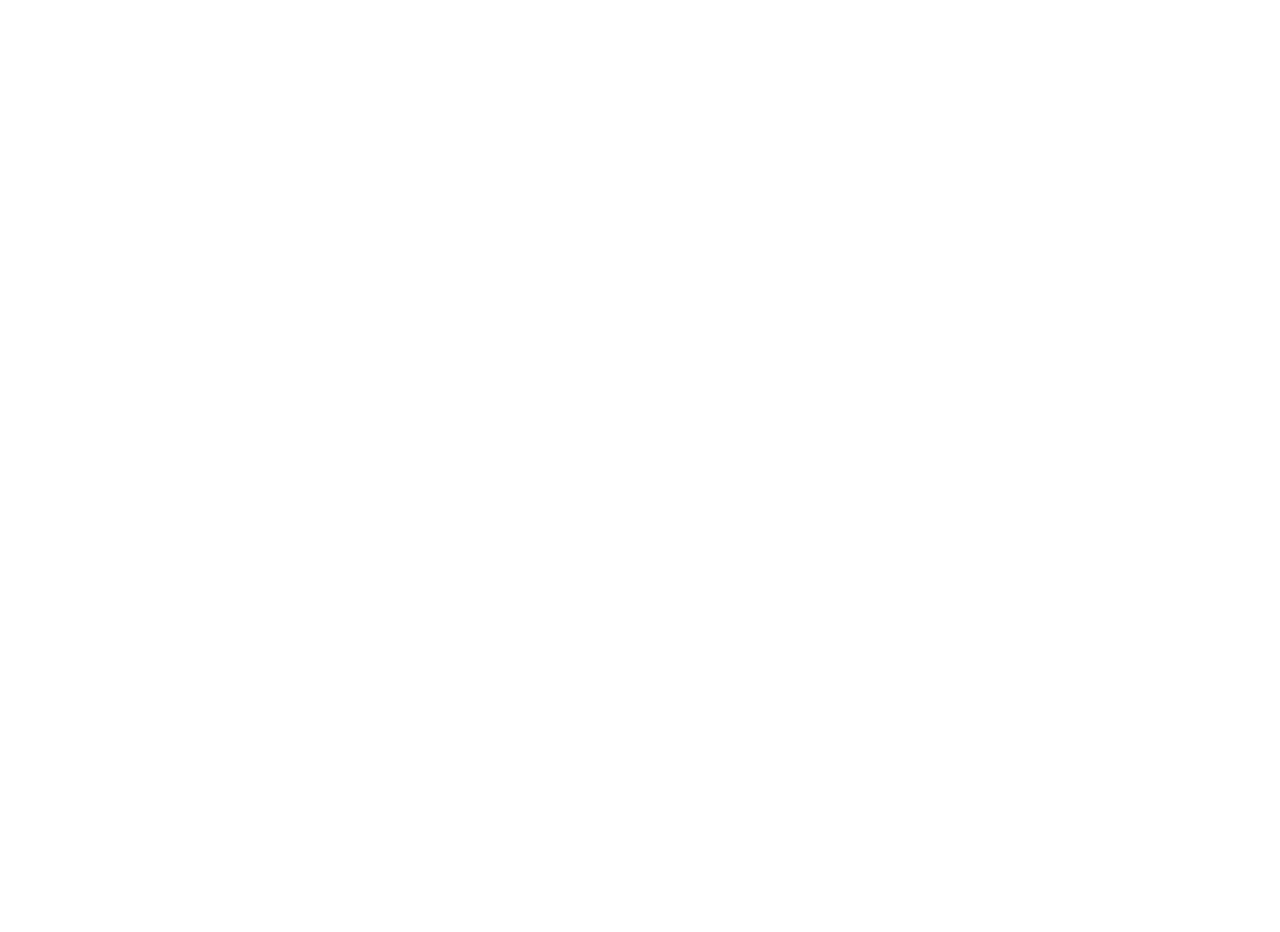
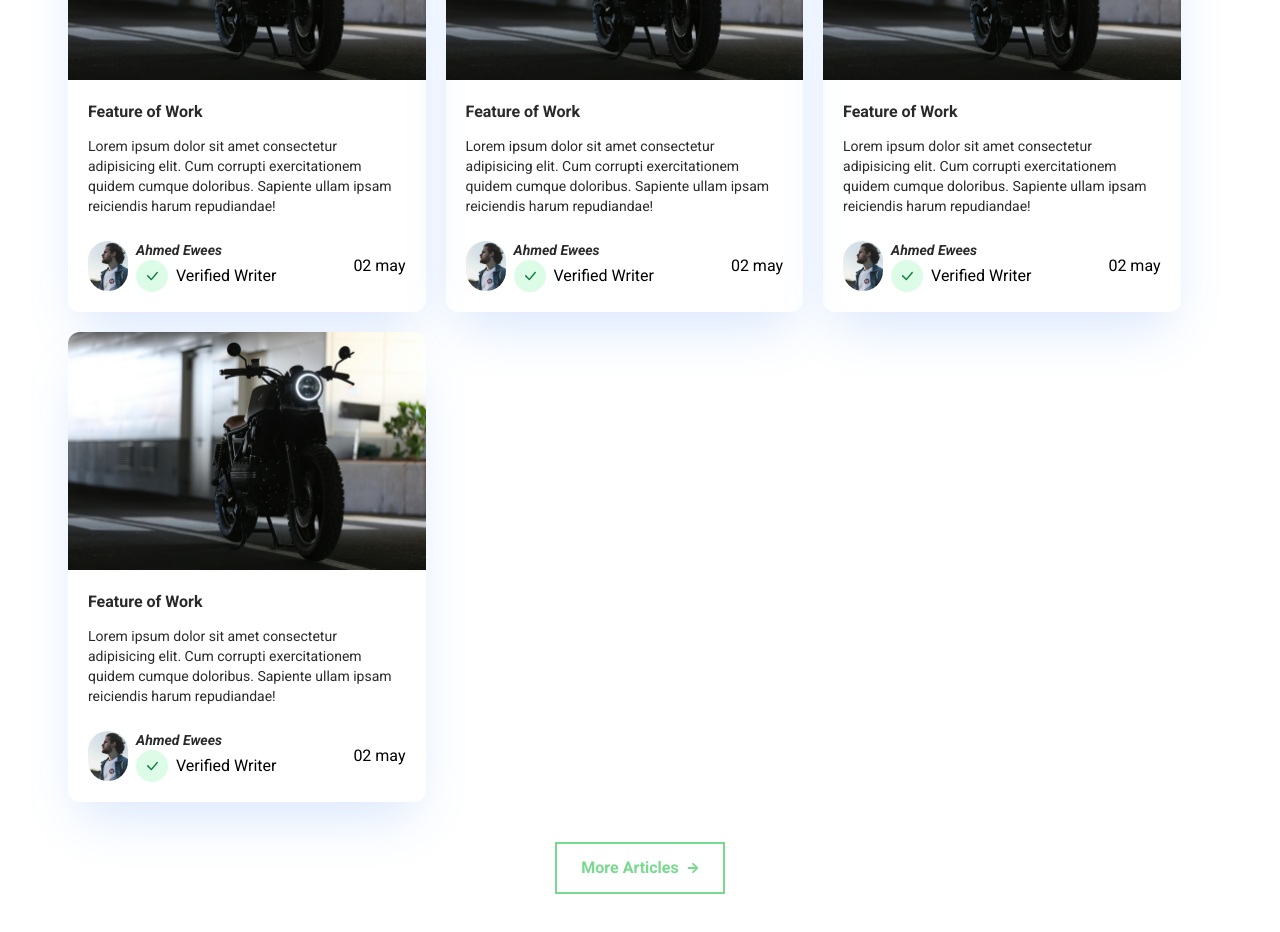
Before and after one commit to AhmedEweesKorany/Ponder_Peak, a React (Vite) app: page / in a window 1280 px wide. Shown: the part 900-1832 px from the top of the page. Before the commit the page ends 805 px from the top, so only its background shows below. Built offline with nearby package versions, Linux system fonts and the light colour scheme.

Commit message:
Compelete Article Section and fix some resonsive issues

```diff
--- a/src/components/ArticleCard/ArticleCard.jsx
+++ b/src/components/ArticleCard/ArticleCard.jsx
@@ -1,9 +1,62 @@
-import React from 'react'
+import React from "react";
+import { images } from "../../constants";
+import { BsCheckLg } from "react-icons/bs";
+import { Link } from "react-router-dom";
 
-const ArticleCard = () => {
+const ArticleCard = ({ className,to }) => {
+  /**
+   * A functional component that renders an article card with an image and text content.
+   *
+   * @param {Object} props - The component's props.
+   * @param {string} props.className - Additional CSS classes to apply to the root element.
+   *
+   * @returns {JSX.Element} - The rendered article card component.
+   */
+
   return (
-    <div>ArticleCard</div>
-  )
-}
+    <div
+      className={`${className} rounded-xl overflow-hidden shadow-2xl shadow-blue-500/20`}
+    >
+<Link to={to}>
+<img
+        src={images.post1}
+        alt="articleCardImg"
+        className="w-full h-auto object-cover object-center"
+      />
+</Link>
+      <div className="p-5">
+        <h2 className=" font-roboto font-bold text-x text-semiblack dark:text-white">
+          Feature of Work
+        </h2>
+        <p className="text-sm text-semiblack mt-3 dark:text-gray-400">
+          Lorem ipsum dolor sit amet consectetur adipisicing elit. Cum corrupti
+          exercitationem quidem cumque doloribus. Sapiente ullam ipsam
+          reiciendis harum repudiandae!
+        </p>
+        <div className="flex justify-between items-center mt-6">
+          <div className="flex items-center gap-x-2">
+            <img
+              src={images.postProfile1}
+              alt=""
+              className="w-[40px] object-conver rounded-full"
+            />
+            <div className="fex flex-col">
+              <h4 className="font-bold italic text-semiblack text-sm dark:text-gray-300" >
+                Ahmed Ewees
+              </h4>
+              <div className="flex items-center gap-x-2">
+                <span className="bg-green-100 p-2 rounded-full text-green-700">
+                  <BsCheckLg/>
+                  </span>
+                <span>Verified Writer</span>
+              </div>
+            </div>
+          </div>
+          <span>02 may</span>
+        </div>
+      </div>
+    </div>
+  );
+};
 
-export default ArticleCard
+export default ArticleCard;
--- a/src/components/DarkModeToggler/DarkModeToggler.jsx
+++ b/src/components/DarkModeToggler/DarkModeToggler.jsx
@@ -6,7 +6,7 @@
     const [DarkMode, setDarkMode] = useContext(DarkModeContext);
 
   return (
-    <div onClick={()=>setDarkMode(!DarkMode)} className='fixed bottom-3 right-7 sm:right-14 dark:bg-gray-600   bg-primary w-[60px] h-[60px] cursor-pointer  flex items-center justify-center rounded-full '>
+    <div onClick={()=>setDarkMode(!DarkMode)} className='fixed z-[99] bottom-3 right-7 sm:right-14 dark:bg-gray-600   bg-primary w-[60px] h-[60px] cursor-pointer  flex items-center justify-center rounded-full '>
        {DarkMode ? <MdLightMode  onClick={()=>setDarkMode(!DarkMode)}/> : <MdDarkMode onClick={()=>setDarkMode(!DarkMode)}/>}
 
         {/* */}
--- a/src/components/Navbar/Navbar.jsx
+++ b/src/components/Navbar/Navbar.jsx
@@ -30,11 +30,11 @@
         <div
           className={`${
             isNavVisible ? "right-0" : "-right-full"
-          } transition-all duration-300 mt-[137px] lg:mt-0 bg-green-900 dark:bg-gray-900 lg:bg-transparent text-white dark:text-white lg:text-black z-[39] w-full lg-w-auto flex flex-col justify-center lg:justify-end lg:flex-row fixed top-0 bottom-0  lg:static items-center gap-y-9 lg:gap-x-9`}
+          } transition-all duration-300 lg:transition-none lg:duration-0 mt-[137px] lg:mt-0 bg-green-900 dark:bg-gray-900 lg:bg-transparent text-white dark:text-white lg:text-black z-[39] w-full lg-w-auto flex flex-col justify-center lg:justify-end lg:flex-row fixed top-0 bottom-0  lg:static items-center gap-y-9 lg:gap-x-9`}
         >
           <ul className="flex flex-col lg:flex-row items-center gap-y-4 lg:gap-x-4 font-semibold tracking-wider">
             {Data.NavInfo.map((item, i) => {
-           return   item.type === "link"?  <NavITem name={item.name} path={item.path} key={i} />:<div className="flex flex-col items-center">
+           return   item.type === "link"?  <NavITem name={item.name} path={item.path} key={i} />:<div key={i} className="flex flex-col items-center">
              <li className="relative group">
              <button  className="px-4 py-2 flex gap-1 items-center" onClick={()=>setDropdown(!dropdown)}>{item.name}              <MdArrowDropDown className="text-2xl group-hover:rotate-180 transition-all duration-150"/>
              </button>
@@ -42,7 +42,7 @@
               <div className={`${dropdown?"block":"hidden"} lg:hidden transition-all duration-500 pt-4 lg:absolute lg:top-0 lg:bottom-0  lg:transform lg:translate-y-full lg:group-hover:block w-max`}>
               <div className="flex flex-col bg-gray-700 sm:bg-white z-[99] sm:z-0 rounded-lg shadow-lg dark:bg-gray-900 dark:text-white dark:shadow-primary p-2">
               {item.items.map((item, i) =>{
-                  return  <Link className="px-4 py-2 hover:underline" to={item.path}>{item.name}</Link>
+                  return  <Link className="px-4 py-2 hover:underline" key={i} to={item.path}>{item.name}</Link>
                 })}
               </div>
               </div>
--- a/src/constants/images.js
+++ b/src/constants/images.js
@@ -1,10 +1,13 @@
 import logo from "../assets/logo.png"
 import darkmodeLogo from "../assets/darkmode_logo.png"
 import HeroImage from "../assets/HeroImage.png"
+import post1 from "../assets/posts/post1.jpg"
+import postProfile1 from "../assets/posts/post-profile1.jpg"
  const images = {
     logo,
     darkmodeLogo,
     HeroImage,
+    post1,postProfile1
 }
 
 export default images;
--- a/src/pages/Home/Container/Articles.jsx
+++ b/src/pages/Home/Container/Articles.jsx
@@ -1,10 +1,25 @@
 import React from 'react'
 import ArticleCard from '../../../components/ArticleCard/ArticleCard'
+import { FaArrowRight } from 'react-icons/fa'
+import { Link } from 'react-router-dom'
 
 const Articles = () => {
   return (
-    <section className=' mx-auto flex flex-wrap md:gap-x-5 gap-y-5 px-5 py-10'>
-        <ArticleCard/>
+    <section className=' flex flex-col mx-auto px-5 py-10'>
+      <div className='flex flex-wrap  md:gap-x-5 gap-y-5 '>
+
+        <ArticleCard className={"w-full md:w-[calc(50%-20px)] lg:w-[calc(33%-20px)]"}/>
+        <ArticleCard className={"w-full md:w-[calc(50%-20px)] lg:w-[calc(33%-20px)]"}/>
+        <ArticleCard className={"w-full md:w-[calc(50%-20px)] lg:w-[calc(33%-20px)]"}/>
+        <ArticleCard className={"w-full md:w-[calc(50%-20px)] lg:w-[calc(33%-20px)]"}/>
+      </div>
+      <Link to={"Articles"} className='flex items-center mx-auto gap-x-2 font-bold transition-all duration-200 hover:gap-x-5 text-primary border-2 border-primary px-6 py-3 mt-10'>
+        <span>
+          More Articles
+        </span>
+        <FaArrowRight className='h-3 w-3'/>
+      </Link>
+
     </section>
   )
 }
--- a/src/pages/Home/Container/Hero.jsx
+++ b/src/pages/Home/Container/Hero.jsx
@@ -11,7 +11,7 @@
     <section className="flex justify-center lg:justify-between flex-col sm:flex-row px-10 sm:px-0">
       <div className="flex flex-col gap-4 text-center py-32">
         <h1 className="text-3xl sm:text-4xl text-gray-800 dark:text-white font-bold">Read The Most interesting Articles</h1>
-        <p className="text-gray-500 font-bold  w-[300px] text-center dark:text-gray-500  sm:w-[500px]">
+        <p className="text-gray-500 font-bold  w-[300px] mx-auto dark:text-gray-500  sm:w-[500px]">
           Lorem ipsum dolor sit amet consectetur adipisicing elit. Consectetur
           sint ab harum reiciendis, itaque possimus, fugiat.
         </p>
@@ -28,7 +28,7 @@
         </div>
         <div className="flex gap-4 mt-4 items-center flex-col sm:flex-row">
             <span className="italic">Popular Tags:</span>
-            <ul className="flex gap-4 italic">
+            <ul className="flex gap-4 italic flex-wrap  justify-center">
                 <li className="bg-green-100 font-bold rounded-md dark:text-white dark:bg-gray-800 p-2 text-primary ">Design</li>
                 <li className="bg-green-100 font-bold rounded-md dark:text-white dark:bg-gray-800 p-2 text-primary">Programming</li>
                 <li className="bg-green-100 font-bold rounded-md dark:text-white dark:bg-gray-800 p-2 text-primary">Cloud Computing</li>
```
Also changed, not shown: src/assets/posts/post-profile1.jpg (added), src/assets/posts/post1.jpg (added).
